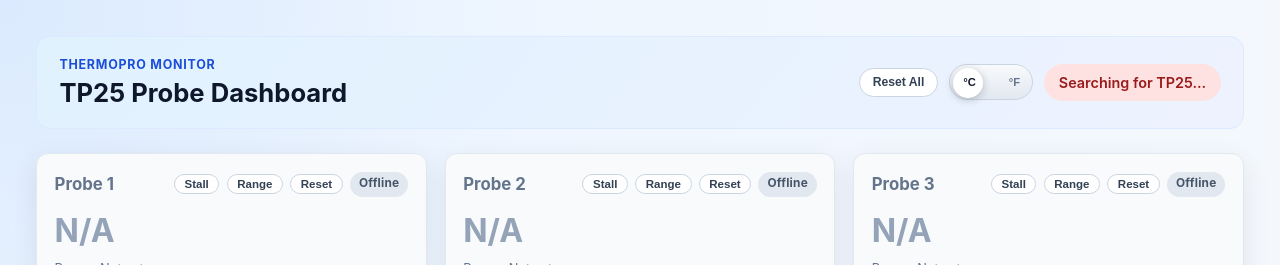
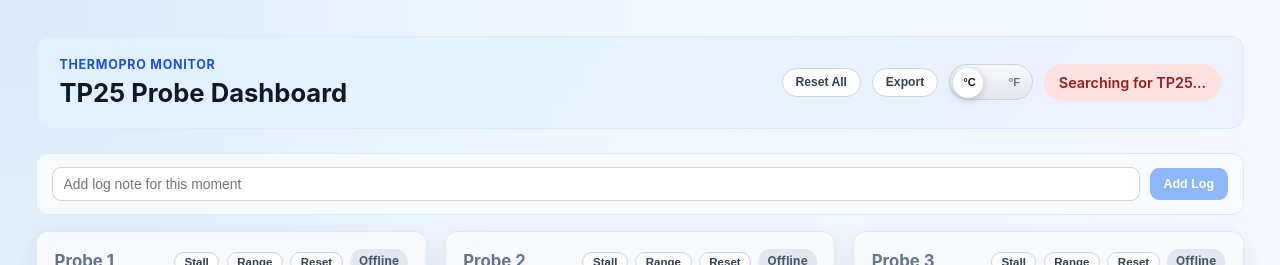
Before and after one commit to erel-levine/Probes, a React app in the folder frontend/: page / in a window 1280 px wide. Shown: the top 265 px of the page. Built offline with nearby package versions, Linux system fonts and the light colour scheme; no server answers; the HTML template or start-up script is replaced by a standard one.

Commit message:
color changes; log feature

```diff
--- a/frontend/src/App.css
+++ b/frontend/src/App.css
@@ -45,6 +45,28 @@
 }
 
 .reset-all-button:active {
+  transform: translateY(1px);
+}
+
+.export-button {
+  border: 1px solid #cbd5e1;
+  background: #ffffff;
+  color: #334155;
+  border-radius: 999px;
+  padding: 0.4rem 0.8rem;
+  font-size: 0.76rem;
+  font-weight: 700;
+  cursor: pointer;
+  transition: all 0.16s ease;
+  white-space: nowrap;
+}
+
+.export-button:hover {
+  background: #f1f5f9;
+  border-color: #94a3b8;
+}
+
+.export-button:active {
   transform: translateY(1px);
 }
 
@@ -140,6 +162,57 @@
   color: #0f172a;
 }
 
+.log-composer {
+  margin-bottom: 1rem;
+  padding: 0.8rem 0.95rem;
+  border: 1px solid #dbeafe;
+  border-radius: 12px;
+  background: #f8fbff;
+  display: flex;
+  gap: 0.6rem;
+  align-items: center;
+}
+
+.log-composer input {
+  flex: 1;
+  min-width: 0;
+  border: 1px solid #cbd5e1;
+  border-radius: 9px;
+  background: #ffffff;
+  color: #0f172a;
+  padding: 0.5rem 0.65rem;
+  font-size: 0.87rem;
+}
+
+.log-composer input:focus {
+  outline: 2px solid rgba(59, 130, 246, 0.26);
+  outline-offset: 1px;
+  border-color: #93c5fd;
+}
+
+.log-add-button {
+  border: 1px solid #3b82f6;
+  background: #3b82f6;
+  color: #ffffff;
+  border-radius: 9px;
+  padding: 0.5rem 0.8rem;
+  font-size: 0.78rem;
+  font-weight: 700;
+  cursor: pointer;
+  transition: all 0.15s ease;
+  white-space: nowrap;
+}
+
+.log-add-button:hover:not(:disabled) {
+  background: #2563eb;
+  border-color: #2563eb;
+}
+
+.log-add-button:disabled {
+  opacity: 0.55;
+  cursor: not-allowed;
+}
+
 .probe-grid {
   display: grid;
   grid-template-columns: repeat(auto-fit, minmax(300px, 1fr));
@@ -167,13 +240,13 @@
 }
 
 .probe-card.out-of-range {
-  background: #fffbeb;
-  border-color: #f59e0b;
+  background: #fff7ed;
+  border-color: #fdba74;
 }
 
 .probe-card.stall-detected {
-  background: #fff7ed;
-  border-color: #f97316;
+  background: #fefce8;
+  border-color: #eab308;
 }
 
 .probe-header {
@@ -240,9 +313,9 @@
 }
 
 .stall-button.active {
-  border-color: #f97316;
-  background: #fff7ed;
-  color: #9a3412;
+  border-color: #eab308;
+  background: #fefce8;
+  color: #854d0e;
 }
 
 .reset-button {
@@ -411,6 +484,39 @@
   font-weight: 600;
 }
 
+.chart-log-tick {
+  stroke: #f97316;
+  stroke-width: 1.4;
+}
+
+.chart-log-marker {
+  fill: #fb923c;
+  stroke: #ffffff;
+  stroke-width: 1;
+  cursor: pointer;
+}
+
+.chart-log-marker.active {
+  fill: #ea580c;
+}
+
+.chart-log-bubble rect {
+  fill: #fff7ed;
+  stroke: #fdba74;
+  stroke-width: 1;
+}
+
+.chart-log-bubble text {
+  fill: #7c2d12;
+  font-size: 12.5px;
+  font-weight: 700;
+  pointer-events: none;
+}
+
+.chart-log-bubble {
+  cursor: pointer;
+}
+
 .chart-line {
   fill: none;
   stroke-width: 2.5;
@@ -473,4 +579,9 @@
   .probe-grid {
     grid-template-columns: 1fr;
   }
+
+  .log-composer {
+    flex-direction: column;
+    align-items: stretch;
+  }
 }
--- a/frontend/src/App.tsx
+++ b/frontend/src/App.tsx
@@ -19,6 +19,12 @@
   value: number;
 }
 
+interface LogEntry {
+  id: string;
+  timestamp: number;
+  text: string;
+}
+
 type ProbeHistory = Record<ProbeKey, ProbeSample[]>;
 type ProbeRange = { min: number; max: number };
 type ProbeRanges = Partial<Record<ProbeKey, ProbeRange>>;
@@ -37,6 +43,7 @@
 const STALL_START_RATIO = 0.2;
 const STALL_END_RATIO = 5;
 const STALL_MIN_PREVIOUS_CHANGE_C = 0.5;
+const MAX_LOG_TEXT_LENGTH = 180;
 const CHART_WIDTH = 560;
 const CHART_HEIGHT = 180;
 const X_TICK_COUNT = 6;
@@ -340,6 +347,9 @@
   const [editingRangeFor, setEditingRangeFor] = useState<ProbeKey | null>(null);
   const [stallEnabled, setStallEnabled] = useState<ProbeStallFlags>({});
   const [stallActive, setStallActive] = useState<ProbeStallFlags>({});
+  const [logs, setLogs] = useState<LogEntry[]>([]);
+  const [logInput, setLogInput] = useState<string>('');
+  const [activeLogMarker, setActiveLogMarker] = useState<{ probeKey: ProbeKey; logId: string } | null>(null);
 
   useEffect(() => {
     const timer = setInterval(() => {
@@ -539,6 +549,33 @@
     setHistory(emptyProbeHistory());
   };
 
+  const exportAllData = () => {
+    const probesWithData = PROBE_KEYS.reduce<Partial<Record<ProbeKey, ProbeSample[]>>>((accumulator, probeKey) => {
+      if (history[probeKey].length > 0) {
+        accumulator[probeKey] = history[probeKey];
+      }
+      return accumulator;
+    }, {});
+
+    const payload = {
+      exportedAt: new Date().toISOString(),
+      temperatureUnit,
+      logs,
+      probes: probesWithData
+    };
+
+    const blob = new Blob([JSON.stringify(payload, null, 2)], { type: 'application/json' });
+    const url = URL.createObjectURL(blob);
+    const anchor = document.createElement('a');
+    const stamp = new Date().toISOString().replace(/[:.]/g, '-');
+    anchor.href = url;
+    anchor.download = `thermopro-export-${stamp}.json`;
+    document.body.appendChild(anchor);
+    anchor.click();
+    document.body.removeChild(anchor);
+    URL.revokeObjectURL(url);
+  };
+
   const openRangeEditor = (probeKey: ProbeKey) => {
     const existingRange = probeRanges[probeKey];
 
@@ -628,6 +665,22 @@
     });
   };
 
+  const addLogEntry = () => {
+    const text = logInput.trim();
+    if (!text) {
+      return;
+    }
+
+    const entry: LogEntry = {
+      id: `${Date.now()}-${Math.random().toString(36).slice(2, 8)}`,
+      timestamp: Date.now(),
+      text: text.slice(0, MAX_LOG_TEXT_LENGTH)
+    };
+
+    setLogs((previousLogs) => [...previousLogs, entry]);
+    setLogInput('');
+  };
+
   const renderProbe = (name: string, key: ProbeKey) => {
     const samples = history[key];
     const lastSample = getLastProbeSample(samples);
@@ -651,6 +704,9 @@
     const chartPoints = chartDomain ? buildPolylinePoints(samples, chartBounds, chartDomain) : '';
     const xTicks = chartDomain ? buildTicks(chartDomain.startTs, chartDomain.endTs, X_TICK_COUNT) : [];
     const yTicks = chartDomain ? buildTicks(chartDomain.minValue, chartDomain.maxValue, Y_TICK_COUNT) : [];
+    const visibleLogs = chartDomain
+      ? logs.filter((entry) => entry.timestamp >= chartDomain.startTs && entry.timestamp <= chartDomain.endTs)
+      : [];
 
     return (
       <section className={`probe-card ${!isLive ? 'disconnected' : ''} ${isOutOfRange ? 'out-of-range' : ''} ${stallDetected ? 'stall-detected' : ''}`}>
@@ -739,6 +795,43 @@
                   </g>
                 );
               })}
+              {visibleLogs.map((entry) => {
+                const xRatio = (entry.timestamp - chartDomain!.startTs) / (chartDomain!.endTs - chartDomain!.startTs);
+                const x = chartBounds.left + xRatio * (chartBounds.right - chartBounds.left);
+                const bubbleWidth = 184;
+                const bubbleHeight = 24;
+                const bubbleX = Math.min(Math.max(x - bubbleWidth / 2, chartBounds.left), chartBounds.right - bubbleWidth);
+                const bubbleY = chartBounds.top + 6;
+                const isActive = activeLogMarker?.probeKey === key && activeLogMarker?.logId === entry.id;
+                const displayText = entry.text.length > 34 ? `${entry.text.slice(0, 34)}…` : entry.text;
+
+                return (
+                  <g key={`log-marker-${entry.id}`}>
+                    <line className="chart-log-tick" x1={x} y1={chartBounds.bottom} x2={x} y2={chartBounds.bottom + 7} />
+                    <circle
+                      className={`chart-log-marker ${isActive ? 'active' : ''}`}
+                      cx={x}
+                      cy={chartBounds.bottom + 8}
+                      r={3.4}
+                      onClick={() => setActiveLogMarker((current) => (
+                        current?.probeKey === key && current?.logId === entry.id
+                          ? null
+                          : { probeKey: key, logId: entry.id }
+                      ))}
+                    >
+                      <title>{entry.text}</title>
+                    </circle>
+                    {isActive && (
+                      <g className="chart-log-bubble" onClick={() => setActiveLogMarker(null)}>
+                        <rect x={bubbleX} y={bubbleY} width={bubbleWidth} height={bubbleHeight} rx={7} ry={7} />
+                        <text x={bubbleX + 8} y={bubbleY + 16} textAnchor="start">
+                          {displayText}
+                        </text>
+                      </g>
+                    )}
+                  </g>
+                );
+              })}
               {yTicks.map((tick, index) => {
                 const yRatio = (tick - chartDomain!.minValue) / (chartDomain!.maxValue - chartDomain!.minValue);
                 const y = chartBounds.bottom - yRatio * (chartBounds.bottom - chartBounds.top);
@@ -811,6 +904,9 @@
           <button className="reset-all-button" onClick={resetAllProbeHistory}>
             Reset All
           </button>
+          <button className="export-button" onClick={exportAllData}>
+            Export
+          </button>
           <button
             className={`unit-toggle ${temperatureUnit === 'f' ? 'fahrenheit' : 'celsius'}`}
             onClick={() => setTemperatureUnit((current) => (current === 'c' ? 'f' : 'c'))}
@@ -827,6 +923,25 @@
         </div>
       </header>
 
+      <section className="log-composer" aria-label="Log a note">
+        <input
+          type="text"
+          value={logInput}
+          onChange={(event) => setLogInput(event.target.value)}
+          onKeyDown={(event) => {
+            if (event.key === 'Enter') {
+              event.preventDefault();
+              addLogEntry();
+            }
+          }}
+          maxLength={MAX_LOG_TEXT_LENGTH}
+          placeholder="Add log note for this moment"
+        />
+        <button className="log-add-button" onClick={addLogEntry} disabled={!logInput.trim()}>
+          Add Log
+        </button>
+      </section>
+
       <main className="probe-grid">
         {renderProbe('Probe 1', 'probe1')}
         {renderProbe('Probe 2', 'probe2')}
```
